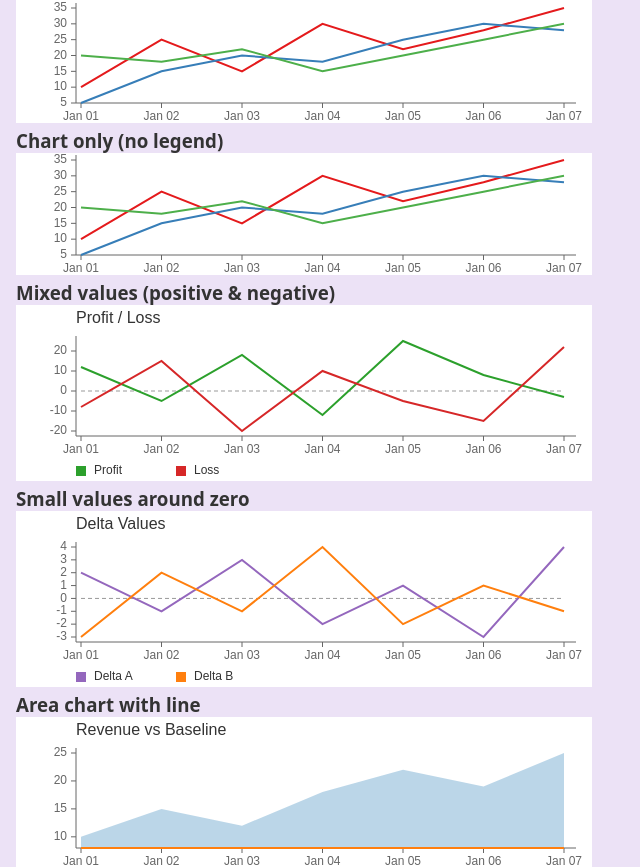
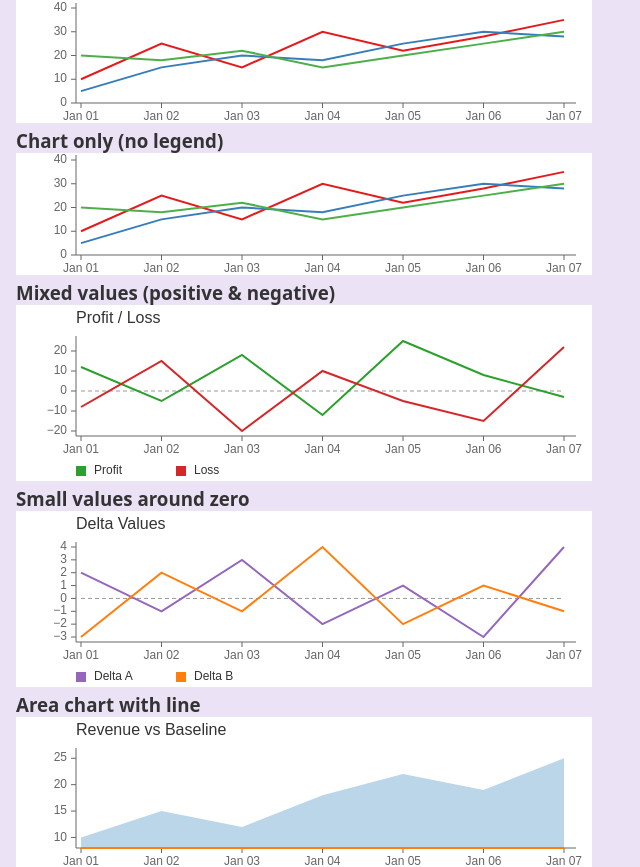
Before and after one commit to Joxter/chart, a React (Vite) app: page / in a window 1280 px wide. Shown: the part 1386-2253 px from the top of the page, without its empty margins (0-640 px from the left). Built offline with nearby package versions, Linux system fonts and the light colour scheme.

Commit message:
refactoring

```diff
--- a/src/Chart.tsx
+++ b/src/Chart.tsx
@@ -19,7 +19,7 @@
  * CategoricalChart PROPS:
  *   title?: string          - chart title
  *   labels: string[]        - x-axis category labels
- *   series: []              - array of {legend, color, variant?, values: number[]}
+ *   series: []              - array of {label, color, variant?, values: number[]}
  *                             variant: "bar" (default) | "line"
  *   legendWidth?: number[]  - column widths for legend
  *   showAxis?: boolean      - show X/Y axes (default: true)
@@ -49,10 +49,8 @@
 import * as d3 from "d3";
 import { useMemo } from "react";
 
-// --- Types ---
-
 export type TimeSeriesItem = {
-  label: string;
+  legend: string;
   color: string;
   variant?: "line" | "area" | "bars";
   data: number[];
@@ -72,7 +70,7 @@ export type TimeSeriesChartProps = {
 export type CategoricalSeriesItem = {
   legend: string;
   color: string;
-  variant?: "bar" | "line"; // "bar" by default
+  variant?: "bar" | "line";
   values: number[];
 };
 
@@ -85,8 +83,6 @@ export type CategoricalChartProps = {
   stackedBars?: boolean;
   layoutRows?: ("title" | "legend" | "chart")[];
 };
-
-// --- Constants ---
 
 const defaultLayoutRows = ["title", "chart", "legend"];
 
@@ -102,6 +98,7 @@ const CHART = {
   height: 100,
   lineWidth: 2,
   barWidth: 4,
+  areaOpacity: 0.3,
   zeroLine: {
     color: "#999",
     width: 1,
@@ -123,6 +120,7 @@ const AXIS = {
   color: "#666",
   tickSize: 5,
   tickCount: 5,
+  tickLabelGap: 4,
   lineWidth: 1,
 };
 
@@ -149,8 +147,6 @@ const CATEGORICAL = {
   groupGap: 16,
 };
 
-// --- Internal Types ---
-
 type Layout = {
   totalWidth: number;
   totalHeight: number;
@@ -175,7 +171,21 @@ type LayoutParams = {
 
 type LegendItem = { label: string; color: string };
 
-// --- Layout Calculation ---
+function getBaselineY(offsetY: number, yScale: YScale): number {
+  const chartTop = offsetY + CHART.inset.top;
+  const chartBottom = offsetY + CHART.height;
+  return Math.max(chartTop, Math.min(chartBottom, offsetY + yScale(0)));
+}
+
+function getCategoricalGroupWidth(barCount: number, stacked?: boolean): number {
+  if (stacked) {
+    return CATEGORICAL.stackedBarWidth;
+  }
+  return (
+    barCount * CATEGORICAL.barWidth +
+    Math.max(0, barCount - 1) * CATEGORICAL.barGap
+  );
+}
 
 function calculateLayout(params: LayoutParams): Layout {
   const hasAxis = params.showAxis ?? true;
@@ -240,8 +250,6 @@ function calculateLayout(params: LayoutParams): Layout {
   };
 }
 
-// --- Shared Components ---
-
 function ChartTitle({ title, layout }: { title: string; layout: Layout }) {
   if (!layout.title) return null;
   const { x, y } = layout.title;
@@ -263,6 +271,7 @@ function AxisY({ layout, yScale }: { layout: Layout; yScale: YScale }) {
   if (!layout.axisY) return null;
 
   const ticks = yScale.ticks(AXIS.tickCount);
+  const tickFormat = yScale.tickFormat(AXIS.tickCount, "s");
   const { x, y } = layout.axisY;
   const chartRight = x + AXIS.leftWidth;
 
@@ -288,7 +297,7 @@ function AxisY({ layout, yScale }: { layout: Layout; yScale: YScale }) {
               stroke={AXIS.color}
             />
             <text
-              x={chartRight - AXIS.tickSize - 4}
+              x={chartRight - AXIS.tickSize - AXIS.tickLabelGap}
               y={tickY}
               fontSize={AXIS.fontSize}
               fontFamily={AXIS.fontFamily}
@@ -296,7 +305,7 @@ function AxisY({ layout, yScale }: { layout: Layout; yScale: YScale }) {
               textAnchor="end"
               dominantBaseline="middle"
             >
-              {tick}
+              {tickFormat(tick)}
             </text>
           </g>
         );
@@ -374,8 +383,6 @@ function ZeroLine({ layout, yScale }: { layout: Layout; yScale: YScale }) {
   );
 }
 
-// --- TimeSeriesChart Components ---
-
 function AxisX({
   layout,
   xScale,
@@ -443,13 +450,7 @@ function ChartLines({
 }) {
   if (!layout.chart) return null;
   const { x: offsetX, y: offsetY } = layout.chart;
-
-  const chartTop = offsetY + CHART.inset.top;
-  const chartBottom = offsetY + CHART.height;
-  const baselineY = Math.max(
-    chartTop,
-    Math.min(chartBottom, offsetY + yScale(0)),
-  );
+  const baselineY = getBaselineY(offsetY, yScale);
 
   return (
     <g className="time-series">
@@ -470,7 +471,7 @@ function ChartLines({
               key={idx}
               d={pathD ?? undefined}
               fill={series.color}
-              fillOpacity={0.3}
+              fillOpacity={CHART.areaOpacity}
             />
           );
         }
@@ -536,42 +537,42 @@ function StackedAreas({
   if (!layout.chart || areaSeries.length === 0) return null;
   const { x: offsetX, y: offsetY } = layout.chart;
 
-  // Build cumulative data for stacking
-  const stackedData = areaSeries.map((_, seriesIdx) => {
-    return time.map((_, timeIdx) => {
-      const y0 = areaSeries
-        .slice(0, seriesIdx)
-        .reduce((sum, s) => sum + s.data[timeIdx], 0);
-      const y1 = y0 + areaSeries[seriesIdx].data[timeIdx];
-      return { y0, y1 };
+  // Transform data for d3.stack(): array of objects with series keys
+  const keys = areaSeries.map((_, i) => `s${i}`);
+  const stackData = time.map((_, timeIdx) => {
+    const point: Record<string, number> = {};
+    areaSeries.forEach((s, i) => {
+      point[keys[i]] = s.data[timeIdx];
     });
+    return point;
   });
+
+  const stack = d3.stack<Record<string, number>>().keys(keys);
+  const stackedLayers = stack(stackData);
 
   return (
     <g className="stacked-areas">
-      {areaSeries.map((series, seriesIdx) => {
+      {stackedLayers.map((layer, seriesIdx) => {
         const areaGenerator = d3
-          .area<{ y0: number; y1: number }>()
+          .area<d3.SeriesPoint<Record<string, number>>>()
           .x((_, i) => offsetX + xScale(time[i]))
-          .y0((d) => offsetY + yScale(d.y0))
-          .y1((d) => offsetY + yScale(d.y1));
+          .y0((d) => offsetY + yScale(d[0]))
+          .y1((d) => offsetY + yScale(d[1]));
 
-        const pathD = areaGenerator(stackedData[seriesIdx]);
+        const pathD = areaGenerator(layer);
 
         return (
           <path
             key={seriesIdx}
             d={pathD ?? undefined}
-            fill={series.color}
-            fillOpacity={0.3}
+            fill={areaSeries[seriesIdx].color}
+            fillOpacity={CHART.areaOpacity}
           />
         );
       })}
     </g>
   );
 }
-
-// --- CategoricalChart Components ---
 
 function CategoricalAxisX({
   layout,
@@ -587,10 +588,7 @@ function CategoricalAxisX({
   if (!layout.axisX || !layout.chart) return null;
 
   const { x, y } = layout.axisX;
-  const groupWidth = stacked
-    ? CATEGORICAL.stackedBarWidth
-    : seriesCount * CATEGORICAL.barWidth +
-      (seriesCount - 1) * CATEGORICAL.barGap;
+  const groupWidth = getCategoricalGroupWidth(seriesCount, stacked);
 
   return (
     <g className="x-axis">
@@ -643,17 +641,8 @@ function CategoricalBars({
 }) {
   if (!layout.chart) return null;
   const { x: offsetX, y: offsetY } = layout.chart;
-
-  const chartTop = offsetY + CHART.inset.top;
-  const chartBottom = offsetY + CHART.height;
-  const baselineY = Math.max(
-    chartTop,
-    Math.min(chartBottom, offsetY + yScale(0)),
-  );
-
-  const groupWidth =
-    barSeries.length * CATEGORICAL.barWidth +
-    (barSeries.length - 1) * CATEGORICAL.barGap;
+  const baselineY = getBaselineY(offsetY, yScale);
+  const groupWidth = getCategoricalGroupWidth(barSeries.length);
 
   return (
     <g className="categorical-bars">
@@ -696,50 +685,46 @@ function StackedCategoricalBars({
   layout: Layout;
   yScale: YScale;
 }) {
-  if (!layout.chart) return null;
+  if (!layout.chart || barSeries.length === 0) return null;
   const { x: offsetX, y: offsetY } = layout.chart;
+  const groupWidth = getCategoricalGroupWidth(barSeries.length, true);
 
-  const chartTop = offsetY + CHART.inset.top;
-  const chartBottom = offsetY + CHART.height;
-  const baselineY = Math.max(
-    chartTop,
-    Math.min(chartBottom, offsetY + yScale(0)),
-  );
+  // Transform data for d3.stack(): array of objects with series keys
+  const keys = barSeries.map((_, i) => `s${i}`);
+  const categoryCount = barSeries[0]?.values.length ?? 0;
+  const stackData = Array.from({ length: categoryCount }, (_, catIdx) => {
+    const point: Record<string, number> = {};
+    barSeries.forEach((s, i) => {
+      point[keys[i]] = s.values[catIdx];
+    });
+    return point;
+  });
 
-  const barWidth = CATEGORICAL.stackedBarWidth;
-  const groupWidth = barWidth;
+  const stack = d3.stack<Record<string, number>>().keys(keys);
+  const stackedLayers = stack(stackData);
 
   return (
     <g className="categorical-bars-stacked">
-      {barSeries[0]?.values.map((_, catIdx) => {
+      {stackedLayers.map((layer, seriesIdx) =>
+        layer.map((d, catIdx) => {
           const groupX =
             CHART.inset.left + catIdx * (groupWidth + CATEGORICAL.groupGap);
           const barX = offsetX + groupX;
-
-        let currentY = baselineY;
-
-        return (
-          <g key={catIdx}>
-            {barSeries.map((s, seriesIdx) => {
-              const value = s.values[catIdx];
-              const height = Math.abs(yScale(0) - yScale(value));
-              const y = currentY - height;
-              currentY = y;
+          const y0 = offsetY + yScale(d[0]);
+          const y1 = offsetY + yScale(d[1]);
 
           return (
             <rect
-                  key={seriesIdx}
+              key={`${seriesIdx}-${catIdx}`}
               x={barX}
-                  y={y}
-                  width={barWidth}
-                  height={height}
-                  fill={s.color}
+              y={y1}
+              width={CATEGORICAL.stackedBarWidth}
+              height={y0 - y1}
+              fill={barSeries[seriesIdx].color}
             />
           );
-            })}
-          </g>
-        );
-      })}
+        }),
+      )}
     </g>
   );
 }
@@ -759,11 +744,7 @@ function CategoricalLines({
 }) {
   if (!layout.chart || lineSeries.length === 0) return null;
   const { x: offsetX, y: offsetY } = layout.chart;
-
-  const groupWidth = stacked
-    ? CATEGORICAL.stackedBarWidth
-    : barSeriesCount * CATEGORICAL.barWidth +
-      (barSeriesCount - 1) * CATEGORICAL.barGap;
+  const groupWidth = getCategoricalGroupWidth(barSeriesCount, stacked);
 
   return (
     <g className="categorical-lines">
@@ -793,20 +774,26 @@ function CategoricalLines({
   );
 }
 
-// --- Exported Chart Components ---
-
 export function TimeSeriesChart(props: TimeSeriesChartProps) {
   const { timeSeries, time, title, timeFormat, legendWidth, stackedAreas } =
     props;
   const showAxis = props.showAxis ?? true;
 
+  const { layout, xScale, yScale, hasNegative, areaSeries, nonAreaSeries } =
+    useMemo(() => {
+      if (timeSeries.length === 0 || time.length === 0) {
+        return {
+          layout: null,
+          xScale: null,
+          yScale: null,
+          hasNegative: false,
+          areaSeries: [],
+          nonAreaSeries: [],
+        };
+      }
+
       const areaSeries = timeSeries.filter((s) => s.variant === "area");
       const nonAreaSeries = timeSeries.filter((s) => s.variant !== "area");
-
-  const { layout, xScale, yScale, hasNegative } = useMemo(() => {
-    if (timeSeries.length === 0 || time.length === 0) {
-      return { layout: null, xScale: null, yScale: null, hasNegative: false };
-    }
 
       const layout = calculateLayout({
         ...props,
@@ -831,7 +818,14 @@ export function TimeSeriesChart(props: TimeSeriesChartProps) {
       }
 
       if (!yMin && !yMax) {
-      return { layout: null, xScale: null, yScale: null, hasNegative: false };
+        return {
+          layout: null,
+          xScale: null,
+          yScale: null,
+          hasNegative: false,
+          areaSeries: [],
+          nonAreaSeries: [],
+        };
       }
 
       const hasNegative = yMin < 0;
@@ -845,17 +839,18 @@ export function TimeSeriesChart(props: TimeSeriesChartProps) {
       const yScale: YScale = d3
         .scaleLinear()
         .domain([yMax, yMin])
+        .nice()
         .range([CHART.inset.top, CHART.height - bottomInset]);
 
-    return { layout, xScale, yScale, hasNegative };
-  }, [props, timeSeries, areaSeries, nonAreaSeries, time, stackedAreas]);
+      return { layout, xScale, yScale, hasNegative, areaSeries, nonAreaSeries };
+    }, [props, timeSeries, time, stackedAreas]);
 
   if (!layout || !xScale || !yScale) {
     return <svg />;
   }
 
   const legendItems = timeSeries.map((s) => ({
-    label: s.label,
+    label: s.legend,
     color: s.color,
   }));
 
@@ -903,18 +898,21 @@ export function CategoricalChart(props: CategoricalChartProps) {
   const { labels, series, title, legendWidth, stackedBars } = props;
   const showAxis = props.showAxis ?? true;
 
+  const { layout, yScale, hasNegative, barSeries, lineSeries } = useMemo(() => {
+    if (series.length === 0 || labels.length === 0) {
+      return {
+        layout: null,
+        yScale: null,
+        hasNegative: false,
+        barSeries: [],
+        lineSeries: [],
+      };
+    }
+
     const barSeries = series.filter((s) => (s.variant ?? "bar") === "bar");
     const lineSeries = series.filter((s) => s.variant === "line");
 
-  const { layout, yScale, hasNegative } = useMemo(() => {
-    if (series.length === 0 || labels.length === 0) {
-      return { layout: null, yScale: null, hasNegative: false };
-    }
-
-    const groupWidth = stackedBars
-      ? CATEGORICAL.stackedBarWidth
-      : barSeries.length * CATEGORICAL.barWidth +
-        Math.max(0, barSeries.length - 1) * CATEGORICAL.barGap;
+    const groupWidth = getCategoricalGroupWidth(barSeries.length, stackedBars);
 
     const chartWidth =
       CHART.inset.left +
@@ -946,7 +944,13 @@ export function CategoricalChart(props: CategoricalChartProps) {
     }
 
     if (!yMin && !yMax) {
-      return { layout: null, yScale: null, hasNegative: false };
+      return {
+        layout: null,
+        yScale: null,
+        hasNegative: false,
+        barSeries: [],
+        lineSeries: [],
+      };
     }
 
     const hasNegative = yMin < 0;
@@ -955,10 +959,11 @@ export function CategoricalChart(props: CategoricalChartProps) {
     const yScale: YScale = d3
       .scaleLinear()
       .domain([yMax, yMin])
+      .nice()
       .range([CHART.inset.top, CHART.height - bottomInset]);
 
-    return { layout, yScale, hasNegative };
-  }, [props, series, barSeries, lineSeries, labels, stackedBars]);
+    return { layout, yScale, hasNegative, barSeries, lineSeries };
+  }, [props, series, labels, stackedBars]);
 
   if (!layout || !yScale) {
     return <svg />;
--- a/src/ChartPg.tsx
+++ b/src/ChartPg.tsx
@@ -19,30 +19,30 @@ const testTime = [
 ];
 
 const testTimeSeries: TimeSeriesItem[] = [
-  { label: "Series A", color: "#e41a1c", data: [10, 25, 15, 30, 22, 28, 35] },
-  { label: "Series B", color: "#377eb8", data: [5, 15, 20, 18, 25, 30, 28] },
-  { label: "Series C", color: "#4daf4a", data: [20, 18, 22, 15, 20, 25, 30] },
+  { legend: "Series A", color: "#e41a1c", data: [10, 25, 15, 30, 22, 28, 35] },
+  { legend: "Series B", color: "#377eb8", data: [5, 15, 20, 18, 25, 30, 28] },
+  { legend: "Series C", color: "#4daf4a", data: [20, 18, 22, 15, 20, 25, 30] },
 ];
 
 const mixedTimeSeries: TimeSeriesItem[] = [
-  { label: "Profit", color: "#2ca02c", data: [12, -5, 18, -12, 25, 8, -3] },
-  { label: "Loss", color: "#d62728", data: [-8, 15, -20, 10, -5, -15, 22] },
+  { legend: "Profit", color: "#2ca02c", data: [12, -5, 18, -12, 25, 8, -3] },
+  { legend: "Loss", color: "#d62728", data: [-8, 15, -20, 10, -5, -15, 22] },
 ];
 
 const aroundZeroSeries: TimeSeriesItem[] = [
-  { label: "Delta A", color: "#9467bd", data: [2, -1, 3, -2, 1, -3, 4] },
-  { label: "Delta B", color: "#ff7f0e", data: [-3, 2, -1, 4, -2, 1, -1] },
+  { legend: "Delta A", color: "#9467bd", data: [2, -1, 3, -2, 1, -3, 4] },
+  { legend: "Delta B", color: "#ff7f0e", data: [-3, 2, -1, 4, -2, 1, -1] },
 ];
 
 const areaTimeSeries: TimeSeriesItem[] = [
   {
-    label: "Revenue",
+    legend: "Revenue",
     color: "#1f77b4",
     variant: "area",
     data: [10, 15, 12, 18, 22, 19, 25],
   },
   {
-    label: "Baseline",
+    legend: "Baseline",
     color: "#ff7f0e",
     variant: "line",
     data: [8, 8, 8, 8, 8, 8, 8],
@@ -51,7 +51,7 @@ const areaTimeSeries: TimeSeriesItem[] = [
 
 const mixedAreaSeries: TimeSeriesItem[] = [
   {
-    label: "Net Flow",
+    legend: "Net Flow",
     color: "#2ca02c",
     variant: "area",
     data: [5, -3, 8, -6, 12, -2, 7],
@@ -60,23 +60,32 @@ const mixedAreaSeries: TimeSeriesItem[] = [
 
 const mixedBarsSeries: TimeSeriesItem[] = [
   {
-    label: "Net Change",
+    legend: "Net Change",
     color: "#17becf",
     variant: "bars",
     data: [8, -12, 15, -5, 20, -8, 10],
   },
 ];
 
-const stackedAreaSeries: TimeSeriesItem[] = [
-  { label: "Product A", color: "#1f77b4", variant: "area", data: [10, 15, 12, 18, 22, 19, 25] },
-  { label: "Product B", color: "#ff7f0e", variant: "area", data: [8, 12, 10, 14, 16, 15, 18] },
-  { label: "Product C", color: "#2ca02c", variant: "area", data: [5, 8, 7, 10, 12, 11, 14] },
-];
-
 const stackedAreaWithLine: TimeSeriesItem[] = [
-  { label: "Revenue A", color: "#1f77b4", variant: "area", data: [20, 25, 22, 28, 32, 29, 35] },
-  { label: "Revenue B", color: "#ff7f0e", variant: "area", data: [15, 18, 16, 20, 22, 20, 24] },
-  { label: "Target", color: "#d62728", variant: "line", data: [30, 38, 35, 45, 50, 46, 55] },
+  {
+    legend: "Revenue A",
+    color: "#1f77b4",
+    variant: "area",
+    data: [20, 25, 22, 28, 32, 29, 35].map((x, i) => x * 2 ** i),
+  },
+  {
+    legend: "Revenue B",
+    color: "#ff7f0e",
+    variant: "area",
+    data: [15, 18, 16, 20, 22, 20, 24].map((x, i) => x * 2 ** i),
+  },
+  {
+    legend: "Target",
+    color: "#d62728",
+    variant: "line",
+    data: [30, 38, 35, 45, 50, 46, 65].map((x, i) => x * 2 ** i),
+  },
 ];
 
 const formatDate = (d: Date) => d3.timeFormat("%b %d")(d);
@@ -238,17 +247,6 @@ export function ChartPg() {
         showAxis={true}
       />
 
-      <h3>Stacked areas</h3>
-      <TimeSeriesChart
-        title="Product Revenue (Stacked)"
-        timeSeries={stackedAreaSeries}
-        time={testTime}
-        timeFormat={formatDate}
-        legendWidth={[100, 100, 100]}
-        showAxis={true}
-        stackedAreas={true}
-      />
-
       <h3>Stacked areas with line overlay</h3>
       <TimeSeriesChart
         title="Revenue vs Target"
```
Lines whose indentation alone changed are shown as unchanged.
